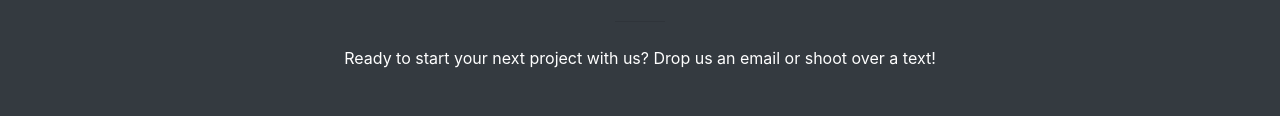
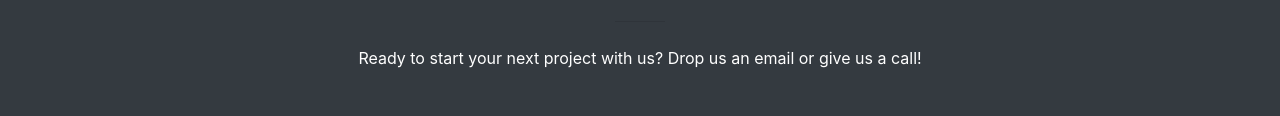
Before and after one commit to sergnio/sergionajera, a website with bundled scripts: page index.html in a window 1280 px wide. Shown: the part 2323-2439 px from the top of the page. Built offline with nearby package versions, Linux system fonts and the light colour scheme.

Commit message:
Modified text

```diff
--- a/index.html
+++ b/index.html
@@ -289,7 +289,7 @@
             <div class="col-lg-8 mx-auto text-center">
                 <h2 class="section-heading">Let's Get In Touch!</h2>
                 <hr class="my-4">
-                <p class="mb-5">Ready to start your next project with us? Drop us an email or shoot over a text!</p>
+                <p class="mb-5">Ready to start your next project with us? Drop us an email or give us a call!</p>
             </div>
         </div>
         <div class="row">
```
